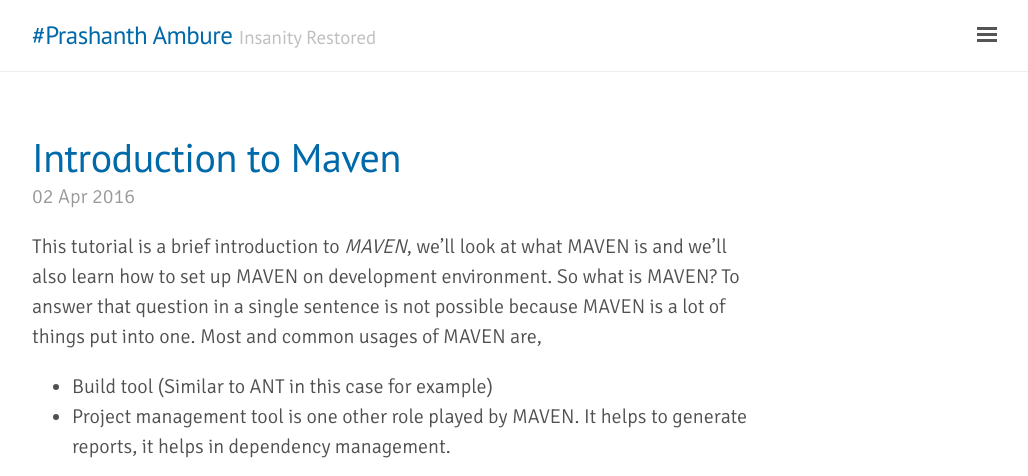
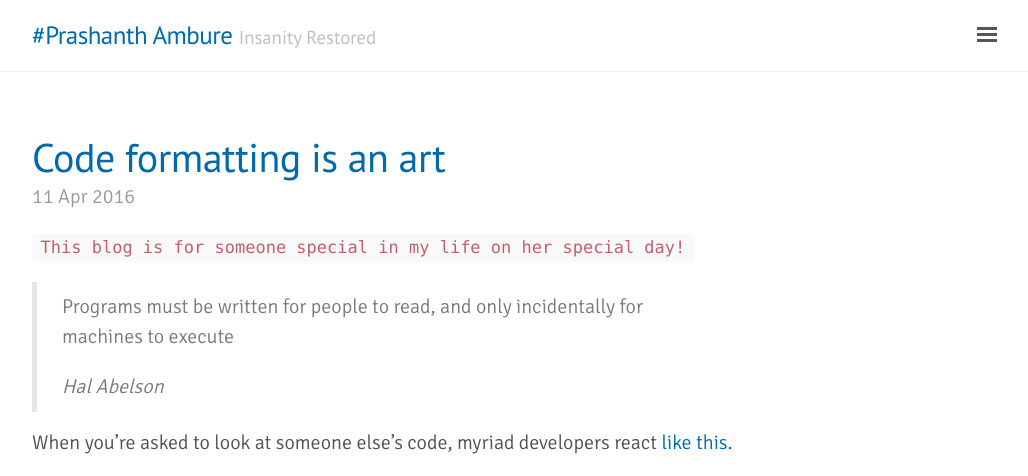
Before and after one commit to PrashanthAmbure/PrashanthAmbure.github.io, a Jekyll site: the page built from index.html, in a window 1280 px wide and 1400 px high. Shown: the top 476 px of the window, without its empty margins (248-1276 px from the left). Built offline with Jekyll 4.4.1, drawn with Linux system fonts in a browser that asks for light colours; Markdown is read by kramdown in place of the engine named in the settings; the list of posts is cut into pages by our own code; some of the changed text lies outside the part shown; grey boxes are pictures that could not be loaded.

Commit message:
Added a new blog post.

```diff
--- /dev/null
+++ b/_posts/2016-04-11-code-formatting-is-an-art.md
@@ -0,0 +1,26 @@
+---
+layout: post
+title: Code formatting is an art
+---
+
+`This blog is for someone special in my life on her special day!`
+
+> Programs must be written for people to read, and only incidentally for machines to execute
+>
+> *Hal Abelson*
+
+When you're asked to look at someone else's code, myriad developers react [like this.](https://pbs.twimg.com/tweet_video/CafHN8FWEAAIOGA.mp4)
+
+<video id="weirdo-cat" width="683" height="384" class="video-js vjs-default-skin" controls preload="auto">
+<source src="https://pbs.twimg.com/tweet_video/CafHN8FWEAAIOGA.mp4" type="video/mp4">
+</video>
+
+It's very often not every programmer likes the other programmers code unless it's not an ill-formatted code. Ill-fromatted code makes it harder to understand and creates a direct impact on how ugly the code has been implemented. It might look very silly but I myself personally feel a good programmer is one who follows good naming conventions, code formatting and zero typos over being technically sound. I don't know why but formatting and spellings to me is like a big deal than the code doing what it is intended to.
+
+A well formatted code to me is,
+
+* To have good naming convention -  `int inputNumber` as a variable name is more readable than just saying `input a`.
+
+* Enough white space within a code always removes the ugliness. Instruction written like this `x = y + z` looks more neat and clean than `x=y+z`.
+
+* When surrounding the code with `try/catch` block don't just say `e.printStackTrace()`, instead make use of `return` statement if `try/catch` is surround in a method call if not initialize the respective variables. `catch` block is not for printing the stack trace.
```
Also changed, not shown: _posts/2016-03-31-implement-a-mojo.md (+1 -1 lines).
